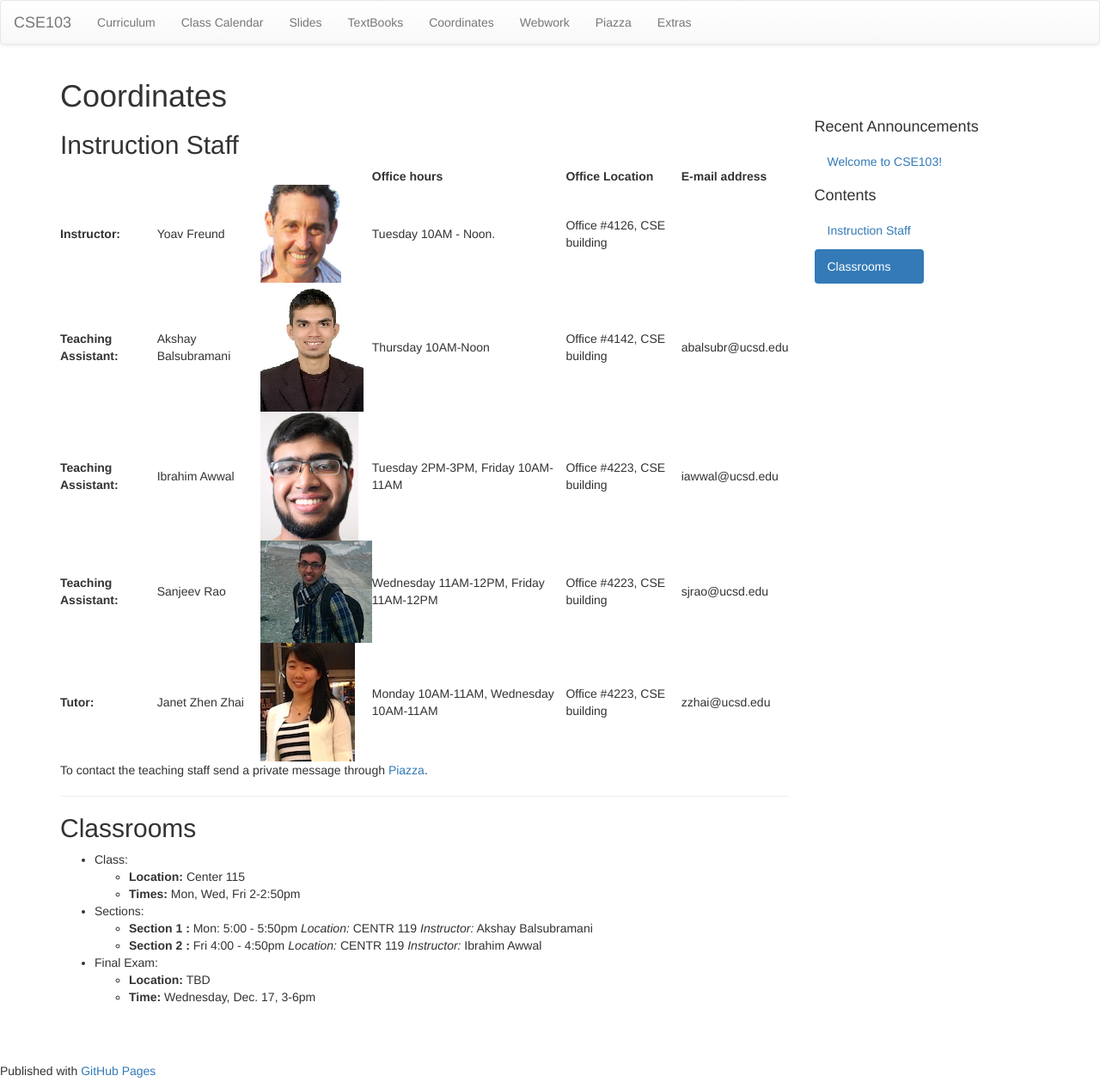
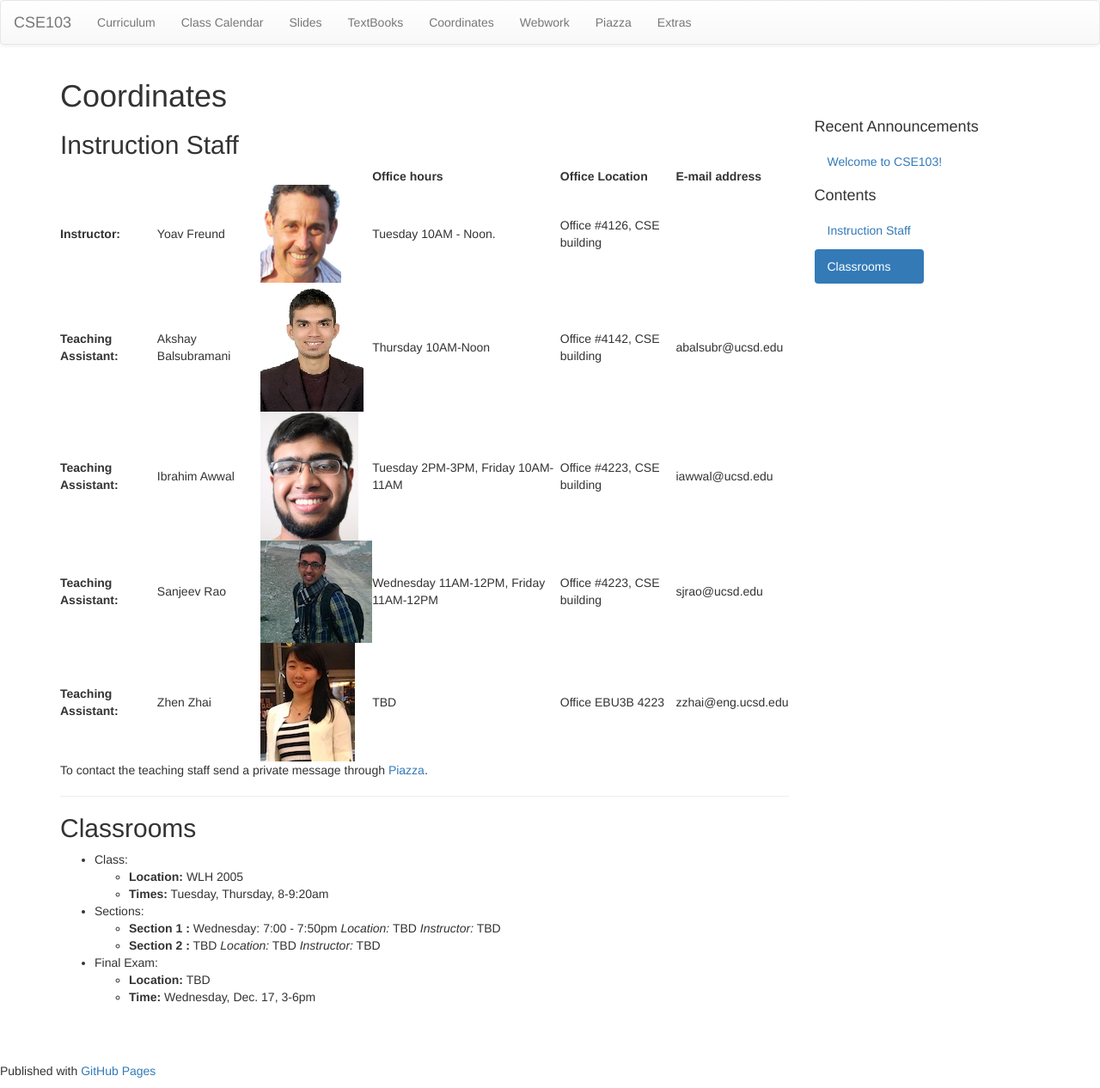
Before and after one commit to cse103/cse103.github.io, a Jekyll site: the page built from pages/3.TeachersTimesLocations.md, in a window 1280 px wide. Shown: the whole page at 86% size. Built offline with Jekyll 4.4.1, drawn with Linux system fonts in a browser that asks for light colours; nearby versions of some CDN libraries; Markdown is read by kramdown in place of the engine named in the settings.

Commit message:
Updated Classroom Location and my info

```diff
--- a/pages/3.TeachersTimesLocations.md
+++ b/pages/3.TeachersTimesLocations.md
@@ -12,7 +12,7 @@ permalink: /Coordinates/
 | **Teaching Assistant:** | Akshay Balsubramani | ![](/images/ABportrait2.jpg) | Thursday 10AM-Noon                    | Office #4142, CSE building | abalsubr@ucsd.edu |
 | **Teaching Assistant:** | Ibrahim Awwal       | ![](/images/ibrahim.jpg)     | Tuesday  2PM-3PM, Friday 10AM-11AM   | Office #4223, CSE building | iawwal@ucsd.edu   |
 | **Teaching Assistant:** | Sanjeev Rao         | ![](/images/sjrao.jpg)       | Wednesday 11AM-12PM, Friday 11AM-12PM | Office #4223, CSE building | sjrao@ucsd.edu    |
-| **Tutor:**              | Janet Zhen Zhai     | ![](/images/Janet.jpg)       | Monday 10AM-11AM, Wednesday 10AM-11AM | Office #4223, CSE building | zzhai@ucsd.edu    |
+| **Teaching Assistant:**              | Zhen Zhai     | ![](/images/Janet.jpg)       | TBD | Office EBU3B 4223 | zzhai@eng.ucsd.edu    |
 
 To contact the teaching staff send a private message through [Piazza](https://piazza.com/ucsd/fall2014/cse103/).
 
@@ -20,13 +20,13 @@ To contact the teaching staff send a private message through [Piazza](https://pi
 ## Classrooms ##
 
 * Class:
-	* **Location:** Center 115
-	* **Times:** Mon, Wed, Fri 2-2:50pm
+	* **Location:** WLH 2005
+	* **Times:** Tuesday, Thursday, 8-9:20am
 * Sections:
-	* **Section 1 :** Mon: 5:00 - 5:50pm *Location:* CENTR 119
-        *Instructor:* Akshay Balsubramani
-	* **Section 2 :** Fri 4:00 - 4:50pm *Location:* CENTR 119
-        *Instructor:* Ibrahim Awwal
+	* **Section 1 :** Wednesday: 7:00 - 7:50pm *Location:* TBD
+        *Instructor:* TBD
+	* **Section 2 :** TBD *Location:* TBD
+        *Instructor:* TBD
 * Final Exam:
 	* **Location:** TBD
 	* **Time:** Wednesday, Dec. 17, 3-6pm
```
